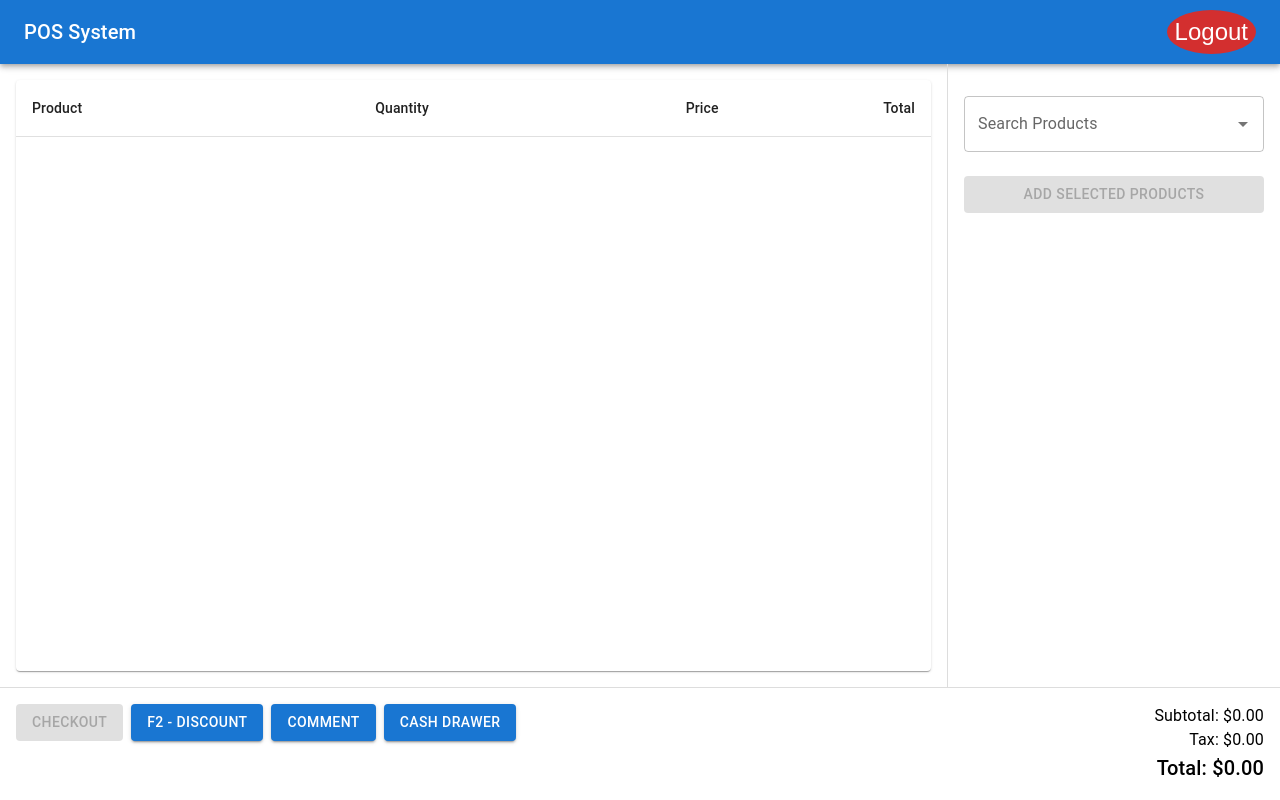
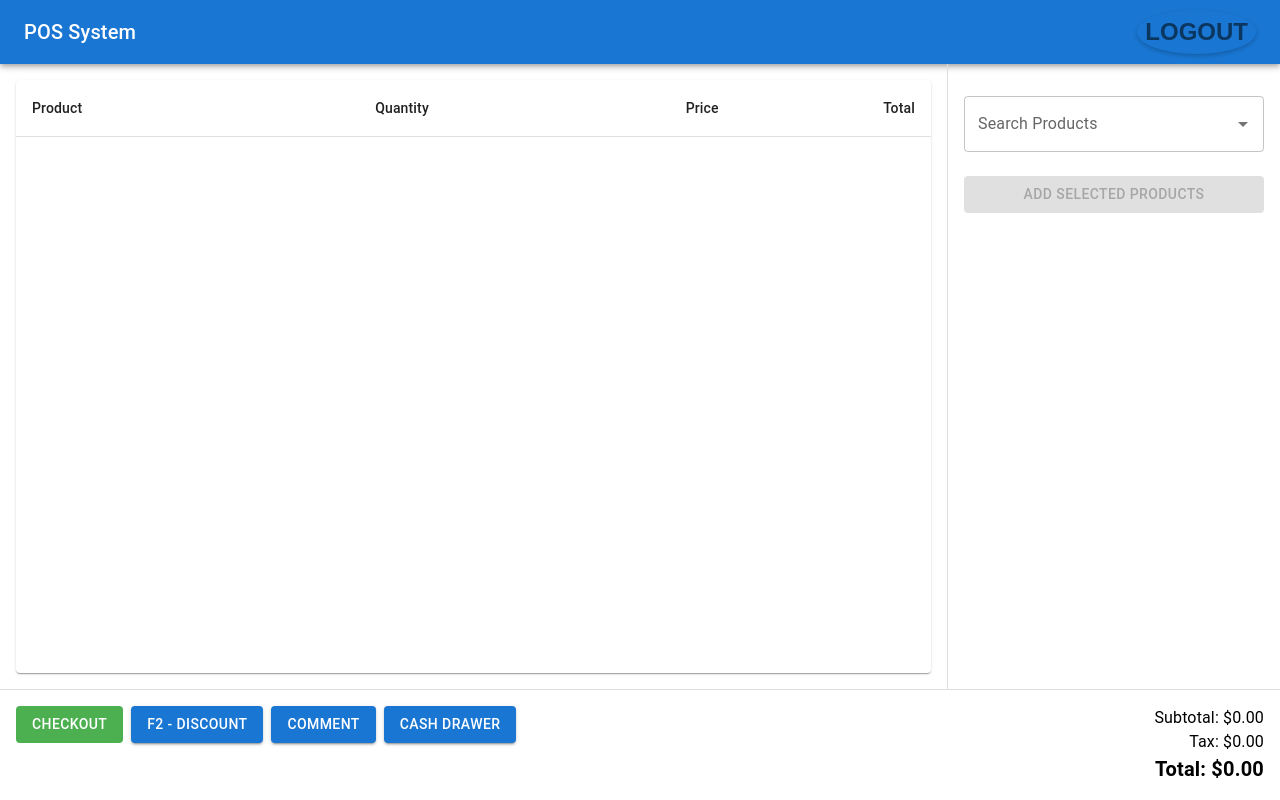
Before and after one commit to AnasSAV/POS-Billing-System, a React (Create React App) app in the folder frontend-react/: page /pos in a window 1280 px wide. Built offline with nearby package versions, Linux system fonts and the light colour scheme; sample sign-in values are in the browser's storage.

Commit message:
feat: enhance styling for BottomBar, ProductTable, and TopBar components with CSS modules

```diff
--- a/frontend-react/src/components/POS/BottomBar.jsx
+++ b/frontend-react/src/components/POS/BottomBar.jsx
@@ -11,6 +11,7 @@ import {
     Alert
 } from '@mui/material';
 import { createTransaction } from '../../services/api';
+import styles from '../styles/BottomBar.module.css';
 
 const BottomBar = ({ items, totals, onTransactionComplete }) => {
     const [loading, setLoading] = useState(false);
@@ -54,45 +55,36 @@ const BottomBar = ({ items, totals, onTransactionComplete }) => {
     };
 
     return (
-        <Box sx={{
-            borderTop: '1px solid #ddd',
-            p: 2,
-            display: 'flex',
-            justifyContent: 'space-between'
-        }}>
+        <Box className={styles.bottomBar}>
             <Box>
                 <Button
                     variant="contained"
-                    sx={{
-                        mr: 1,
-                        backgroundColor: 'success.main', // Green color
-                        '&:hover': {
-                            backgroundColor: 'success.dark'
-                        }
-                    }}
+                    className={styles.checkoutButton}
                     onClick={handleCheckout}
                     disabled={loading || items.length === 0}
                 >
                     {loading ? <CircularProgress size={24} /> : 'Checkout'}
                 </Button>
-                <Button variant="contained" sx={{ mr: 1 }}>F2 - Discount</Button>
-                <Button variant="contained" sx={{ mr: 1 }}>Comment</Button>
-                <Button variant="contained">Cash Drawer</Button>
+                <Button variant="contained" className={styles.actionButton}>F2 - Discount</Button>
+                <Button variant="contained" className={styles.actionButton}>Comment</Button>
+                <Button variant="contained" className={styles.actionButton}>Cash Drawer</Button>
             </Box>
-            <Box sx={{ textAlign: 'right' }}>
+            <Box className={styles.totalsSection}>
                 {error && (
-                    <Alert severity="error" sx={{ mb: 2 }}>
+                    <Alert severity="error" className={styles.alert}>
                         {error}
                     </Alert>
                 )}
                 {success && (
-                    <Alert severity="success" sx={{ mb: 2 }}>
+                    <Alert severity="success" className={styles.alert}>
                         Transaction completed successfully!
                     </Alert>
                 )}
                 <Typography>Subtotal: ${totals.subtotal.toFixed(2)}</Typography>
                 <Typography>Tax: ${totals.tax.toFixed(2)}</Typography>
-                <Typography variant="h6">Total: ${totals.total.toFixed(2)}</Typography>
+                <Typography className={styles.totalAmount}>
+                    Total: ${totals.total.toFixed(2)}
+                </Typography>
             </Box>
 
             <Dialog open={success} onClose={handleCloseDialog}>
--- a/frontend-react/src/components/POS/ProductTable.jsx
+++ b/frontend-react/src/components/POS/ProductTable.jsx
@@ -12,6 +12,7 @@ import {
 } from '@mui/material';
 import AddIcon from '@mui/icons-material/Add';
 import RemoveIcon from '@mui/icons-material/Remove';
+import styles from '../styles/ProductTable.module.css';
 
 const ProductTable = ({ items, setItems, updateTotals }) => {
     const handleQuantityChange = (index, newQuantity) => {
@@ -31,21 +32,21 @@ const ProductTable = ({ items, setItems, updateTotals }) => {
     };
 
     return (
-        <TableContainer component={Paper} sx={{ flex: 1, margin: 2 }}>
+        <TableContainer component={Paper} className={styles.tableContainer}>
             <Table>
                 <TableHead>
                     <TableRow>
                         <TableCell>Product</TableCell>
-                        <TableCell align="center">Quantity</TableCell>
-                        <TableCell align="right">Price</TableCell>
-                        <TableCell align="right">Total</TableCell>
+                        <TableCell className={styles.centerAlign}>Quantity</TableCell>
+                        <TableCell className={styles.rightAlign}>Price</TableCell>
+                        <TableCell className={styles.rightAlign}>Total</TableCell>
                     </TableRow>
                 </TableHead>
                 <TableBody>
                     {items.map((item, index) => (
                         <TableRow key={index}>
                             <TableCell>{item.name}</TableCell>
-                            <TableCell align="center">
+                            <TableCell className={styles.centerAlign}>
                                 <IconButton
                                     size="small"
                                     onClick={() => handleQuantityChange(index, item.quantity - 1)}
@@ -57,11 +58,7 @@ const ProductTable = ({ items, setItems, updateTotals }) => {
                                     type="number"
                                     value={item.quantity}
                                     onChange={(e) => handleManualQuantity(index, e)}
-                                    sx={{
-                                        width: '60px',
-                                        mx: 1,
-                                        '& input': { textAlign: 'center' }
-                                    }}
+                                    className={styles.quantityField}
                                 />
                                 <IconButton
                                     size="small"
@@ -70,10 +67,10 @@ const ProductTable = ({ items, setItems, updateTotals }) => {
                                     <AddIcon />
                                 </IconButton>
                             </TableCell>
-                            <TableCell align="right">
+                            <TableCell className={styles.rightAlign}>
                                 ${item.price.toFixed(2)}
                             </TableCell>
-                            <TableCell align="right">
+                            <TableCell className={styles.rightAlign}>
                                 ${(item.price * item.quantity).toFixed(2)}
                             </TableCell>
                         </TableRow>
--- a/frontend-react/src/components/shared/TopBar.jsx
+++ b/frontend-react/src/components/shared/TopBar.jsx
@@ -1,6 +1,7 @@
 import React from 'react';
 import { AppBar, Toolbar, Typography, IconButton } from '@mui/material';
 import { useNavigate } from 'react-router-dom';
+import styles from '../styles/TopBar.module.css';
 
 const TopBar = () => {
     const navigate = useNavigate();
@@ -13,19 +14,12 @@ const TopBar = () => {
     return (
         <AppBar position="static">
             <Toolbar>
-                <Typography variant="h6" component="div" sx={{ flexGrow: 1 }}>
+                <Typography className={styles.title} variant="h6" component="div">
                     POS System
                 </Typography>
                 <IconButton
-                    color="error"  // Red color
                     onClick={handleLogout}
-                    sx={{
-                        backgroundColor: 'error.main',
-                        color: 'white',
-                        '&:hover': {
-                            backgroundColor: 'error.dark'
-                        }
-                    }}
+                    className={styles.logoutButton}
                 >
                     Logout
                 </IconButton>
--- a/frontend-react/src/components/styles/BottomBar.module.css
+++ b/frontend-react/src/components/styles/BottomBar.module.css
@@ -6,12 +6,17 @@
 }
 
 .checkoutButton {
-    background-color: #4caf50;
-    margin-right: 8px;
+    background-color: #4caf50 !important;
+    margin-right: 8px !important;
+    color: white !important;
 }
 
 .checkoutButton:hover {
-    background-color: #388e3c;
+    background-color: #388e3c !important;
+}
+
+.actionButton {
+    margin-right: 8px !important;
 }
 
 .totalsSection {
@@ -19,6 +24,10 @@
 }
 
 .totalAmount {
-    font-size: 1.25rem;
-    font-weight: bold;
+    font-size: 1.25rem !important;
+    font-weight: bold !important;
 }
+
+.alert {
+    margin-bottom: 16px;
+}
--- a/frontend-react/src/components/styles/ProductTable.module.css
+++ b/frontend-react/src/components/styles/ProductTable.module.css
@@ -1,11 +1,15 @@
 .tableContainer {
     flex: 1;
-    margin: 16px;
+    margin: 16px !important;
 }
 
 .quantityField {
-    width: 60px;
-    margin: 0 8px;
+    width: 60px !important;
+    margin: 0 8px !important;
+}
+
+.quantityField input {
+    text-align: center;
 }
 
 .quantityInput {
@@ -13,9 +17,9 @@
 }
 
 .rightAlign {
-    text-align: right;
+    text-align: right !important;
 }
 
 .centerAlign {
-    text-align: center;
+    text-align: center !important;
 }
--- a/frontend-react/src/components/styles/TopBar.module.css
+++ b/frontend-react/src/components/styles/TopBar.module.css
@@ -4,9 +4,18 @@
 
 .logoutButton {
     background-color: #d32f2f;
+    display: inline-block;
     color: white;
+    padding: 8px 16px;
+    border-radius: 8px;
+    text-transform: uppercase;
+    font-weight: bold;
+    box-shadow: 0 2px 4px rgba(0, 0, 0, 0.2);
+    transition: all 0.3s ease;
 }
 
 .logoutButton:hover {
     background-color: #b71c1c;
+    box-shadow: 0 4px 8px rgba(0, 0, 0, 0.3);
+    transform: translateY(-1px);
 }
```
